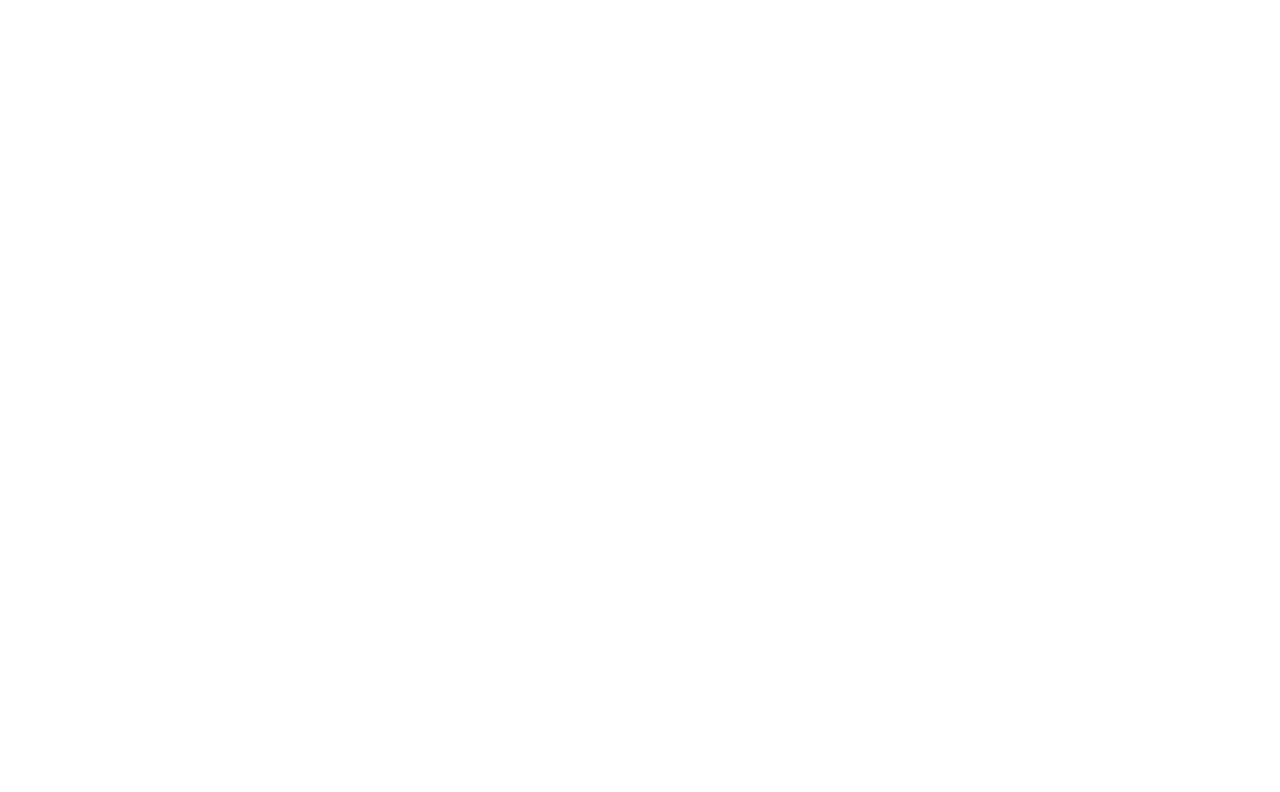
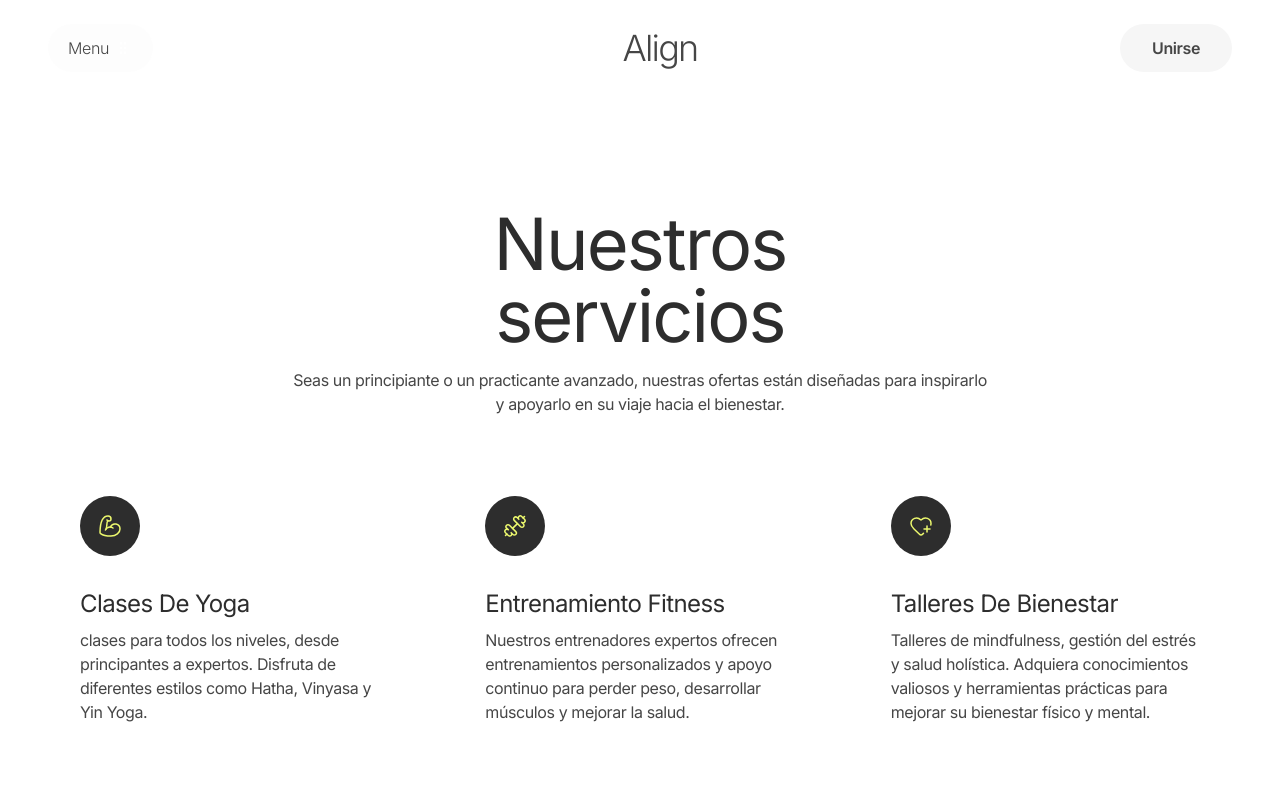
Before and after one commit to Diego-fdev/align, a React (Vite) app: page /servicios in a window 1280 px wide. Before the commit this address had no page. Shown: the top 792 px of the page. Built offline with nearby package versions, Linux system fonts and the light colour scheme.

Commit message:
añadida la pagina secundaria Servicios, con la seccion principal

```diff
--- /dev/null
+++ b/src/pages/servicios/Servicios.jsx
@@ -0,0 +1,9 @@
+import SectionMainServices from "./components/SectionMainServices";
+
+export default function Servicios() {
+  return (
+    <>
+      <SectionMainServices />
+    </>
+  );
+}
--- /dev/null
+++ b/src/pages/servicios/components/SectionMainServices.jsx
@@ -0,0 +1,67 @@
+import { BicepsFlexed, Dumbbell, HeartPlus } from "lucide-react";
+import MainCard from "../../../components/cards/MainCard";
+import CustomMainSection from "../../../components/CustomMainSection";
+
+const infoServicios = [
+  {
+    id: 1,
+    icono: BicepsFlexed,
+    titulo: "clases de yoga",
+    texto:
+      "clases para todos los niveles, desde principantes a expertos. Disfruta de diferentes estilos como Hatha, Vinyasa y Yin Yoga.",
+  },
+  {
+    id: 2,
+    icono: Dumbbell,
+    titulo: "entrenamiento fitness",
+    texto:
+      "Nuestros entrenadores expertos ofrecen entrenamientos personalizados y apoyo continuo para perder peso, desarrollar músculos y mejorar la salud.",
+  },
+  {
+    id: 3,
+    icono: HeartPlus,
+    titulo: "talleres de bienestar",
+    texto:
+      "Talleres de mindfulness, gestión del estrés y salud holística. Adquiera conocimientos valiosos y herramientas prácticas para mejorar su bienestar físico y mental.",
+  },
+];
+
+export default function SectionMainServices() {
+  return (
+    <CustomMainSection customStyles="pt-32 lg:pt-40 xl:pt-52 flex flex-col gap-12">
+      <header className="flex flex-col gap-4 items-center  mx-auto">
+        <h1 className="first-letter:capitalize text-4xl sm:text-5xl tracking-tight xl:text-7xl 2xl:text-8 text-center max-w-[350px] mx-auto sm:max-w-[400px] xl:max-w-[600px]">
+          nuestros servicios
+        </h1>
+        <p className="text-sm tracking-tight xl:text-base 2xl:text-lg text-center max-w-[500px] lg:max-w-[600px] xl:max-w-[700px]">
+          Seas un principiante o un practicante avanzado, nuestras ofertas están
+          diseñadas para inspirarlo y apoyarlo en su viaje hacia el bienestar.
+        </p>
+      </header>
+      <div className="main-content grid gap-8 sm:grid-cols-2 lg:grid-cols-3">
+        {infoServicios.map((servicio) => {
+          const Icon = servicio.icono;
+          return (
+            <MainCard
+              key={servicio.id}
+              icon={<Icon className="text-main-color stroke-[1.5]" />}
+              title={servicio.titulo}
+              text={servicio.texto}
+              toggleButton={true}
+              customCardStyles={`items-center lg:items-start lg:min-h-[350px] xl:p-8! ${
+                servicio.id === 3 &&
+                "sm:col-span-2 lg:col-span-1 sm:items-start"
+              }`}
+              customTitleStyles={`text-center lg:text-left ${
+                servicio.id === 3 && "sm:text-left"
+              }`}
+              customTextStyles={`text-center max-w-[350px]! lg:text-left ${
+                servicio.id === 3 && "sm:text-left sm:max-w-[600px]!"
+              }`}
+            />
+          );
+        })}
+      </div>
+    </CustomMainSection>
+  );
+}
--- a/src/router/AppRouter.jsx
+++ b/src/router/AppRouter.jsx
@@ -5,6 +5,7 @@ import Tutoras from "../pages/tutoras/Tutoras";
 import Contacto from "../pages/contacto/Contacto";
 import Planes from "../pages/planes/Planes";
 import Blog from "../pages/blog/Blog";
+import Servicios from "../pages/servicios/Servicios";
 
 export default function AppRouter() {
   return (
@@ -16,6 +17,7 @@ export default function AppRouter() {
           <Route path="/contacto" element={<Contacto />} />
           <Route path="/planes" element={<Planes />} />
           <Route path="/blog" element={<Blog />} />
+          <Route path="/servicios" element={<Servicios />} />
         </Route>
       </Routes>
     </BrowserRouter>
```
